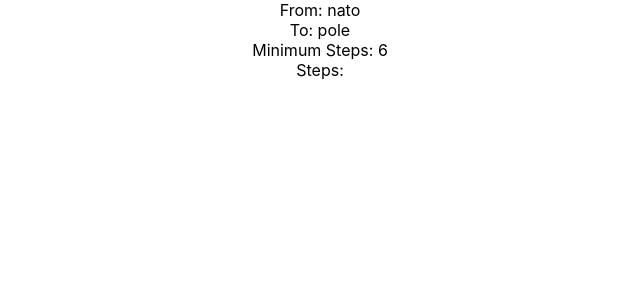
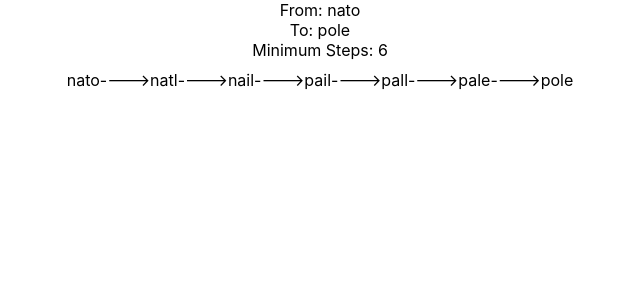
Before and after one commit to garyarzuma/wordder, a React (Create React App) app: page / in a window 1280 px wide. Shown: the top 300 px of the page, without its empty margins (320-960 px from the left). Built offline with nearby package versions, Linux system fonts and the light colour scheme.

Commit message:
Added styling and formatting to display answer array and min steps

```diff
--- a/src/App.css
+++ b/src/App.css
@@ -36,3 +36,12 @@
     transform: rotate(360deg);
   }
 }
+
+.answer-list {
+  margin: auto;
+  padding: 10px;
+}
+
+.answer{
+  display: inline-block
+}
--- a/src/App.js
+++ b/src/App.js
@@ -1,15 +1,15 @@
 import './App.css';
 import React, {useState, useEffect} from 'react';
-import wordList from './graphs/word.js'
+import wordList from './graphs/wordLists/four_word_list.js'
 import { traverseGraph } from './graphs/traverseGraph';
 
 function App() {
- const [fromWord, setFromWord] = useState('best')
- const [toWord, setToWord] = useState('fool')
- const [minSteps, setMinSteps] = useState(null)
- const [answerArray, setAnswerArray] = useState([])
+  const [fromWord, setFromWord] = useState('best')
+  const [toWord, setToWord] = useState('fool')
+  const [minSteps, setMinSteps] = useState(null)
+  const [answerArray, setAnswerArray] = useState([])
 
- useEffect(() => {
+  useEffect(() => {
     const from = wordList[Math.floor(Math.random()*(wordList.length))-1]
     const to = wordList[Math.floor(Math.random()*(wordList.length))-1]
     setFromWord(from)
@@ -17,19 +17,26 @@ function App() {
   }, []);
 
   useEffect(()=>{
-    setMinSteps(traverseGraph(fromWord,toWord)[0])
+    const answer = traverseGraph(fromWord,toWord) //returns an array where [0] is the steps, [1] answer list
+    setMinSteps(answer[0])
+    setAnswerArray(answer[1])
   },[fromWord,toWord])
 
-  console.log(fromWord, toWord)
-  console.log(traverseGraph(fromWord,toWord))
-  console.log(traverseGraph('best','fool'))
+  console.log(traverseGraph('ymca','snug'))
 
   return (
     <div className="App">
       <div>From: {fromWord}</div>
       <div>To:  {toWord}</div>
       <div>Minimum Steps: {minSteps}</div>
-      <div>Steps:</div>
+      <div class="answer-list">
+        {answerArray.map(word => {
+          return (
+            <div class="answer">{word}----{'>'}</div>
+          )
+        })}
+        <div class="answer" >{toWord}</div>
+      </div>
     </div>
   );
 }
--- a/src/graphs/traverseGraph.js
+++ b/src/graphs/traverseGraph.js
@@ -1,4 +1,3 @@
-
 const {binaryFirstSearch} = require('./utils/binaryFirstSearch');
 const {buildGraph} = require('./utils/buildGraph')
 
@@ -10,7 +9,7 @@ const traverseGraph = (fromWord,toWord) => {
         const nodeArray = []
         while (x.getPred() !== null ){
             x = x.getPred()
-            nodeArray.push(x.getId())
+            nodeArray.splice(0, 0, x.getId())
         }
         return [y.getDistance(), nodeArray]
     }
--- a/src/graphs/utils/buildGraph.js
+++ b/src/graphs/utils/buildGraph.js
@@ -1,9 +1,10 @@
-const wordList = require("../word.js");
+const wordList = require("../wordLists/four_word_list.js");
 const {Graph} = require('../graphClasses/graph');
 
 const buildGraph = () => {
     const g = Graph()
     const d = {}
+
     wordList.forEach( word => {
         const len = word.length
         let i = 0
@@ -16,6 +17,7 @@ const buildGraph = () => {
             i++
         }
     })
+
     for (let bucket in d){
         d[bucket].forEach(word1 => {
             d[bucket].forEach( word2 => {
@@ -25,14 +27,7 @@ const buildGraph = () => {
             })
         })
     }
-    /* const vertList = g.getVertList()
-    for( let v in vertList) {
-        const vertex = vertList[v]
-        const connectionsObject = vertex.getConnections()
-        for (let x of connectionsObject){
-            //console.log("( ",v," , ", x[0].getId()," )")
-        }
-    } */
+
     return g
 }
 
```
Also changed, not shown: src/graphs/wordLists/four_word_list.js (renamed from src/graphs/word.js).
